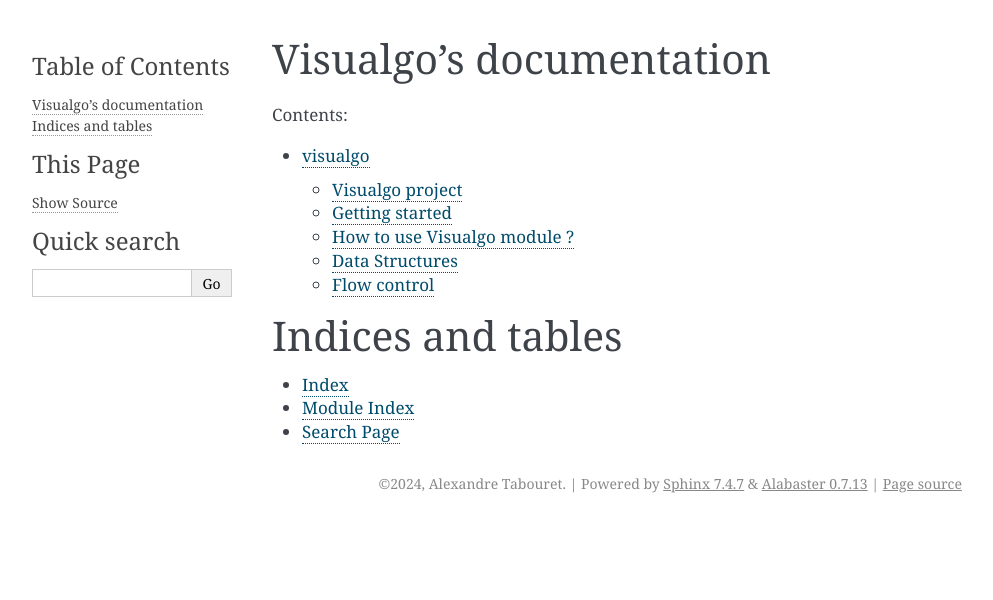
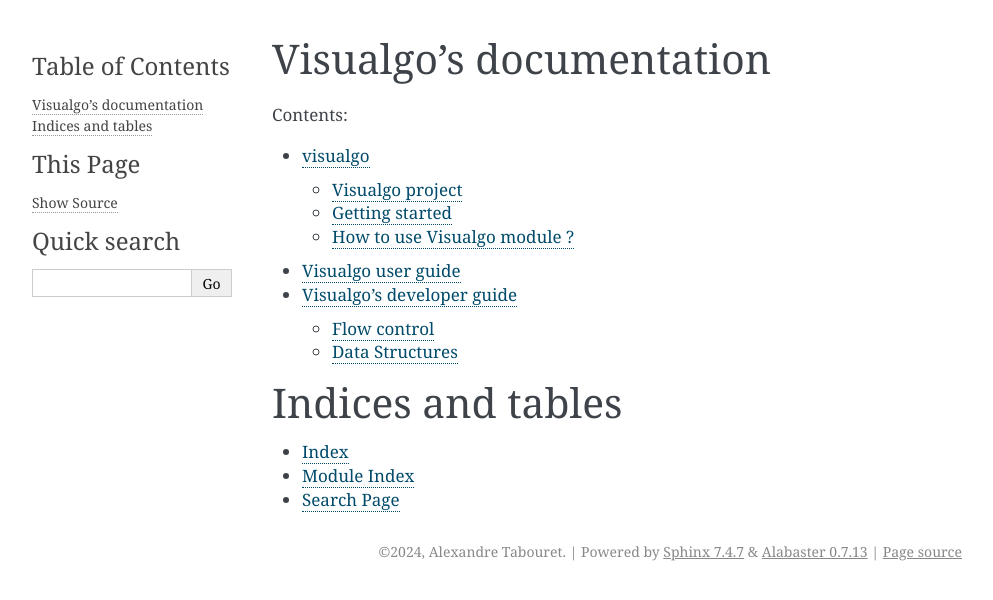
Before and after one commit to Bugz-gg/visualgo, a Sphinx documentation site: the page built from source/index.rst, in a window 1280 px wide. Shown: the top 600 px of the page, without its empty margins (148-1141 px from the left). Built offline with Sphinx 7.4.7, drawn with Linux system fonts in a browser that asks for light colours.

Commit message:
modified arborescence of documentation

```diff
--- /dev/null
+++ b/source/dev.rst
@@ -0,0 +1,10 @@
+Visualgo's developer guide
+==========================
+
+
+.. toctree::
+   :maxdepth: 6
+
+   flow_control
+
+   data_structures
--- a/source/index.rst
+++ b/source/index.rst
@@ -12,6 +12,9 @@
 
    modules
 
+   user
+
+   dev
 
 
 Indices and tables
--- a/source/modules.rst
+++ b/source/modules.rst
@@ -9,7 +9,3 @@
    getting_started
 
    How_to_use
-
-   data_structures
-
-   flow_control
--- /dev/null
+++ b/source/user.rst
@@ -0,0 +1,2 @@
+Visualgo user guide
+===================
```
